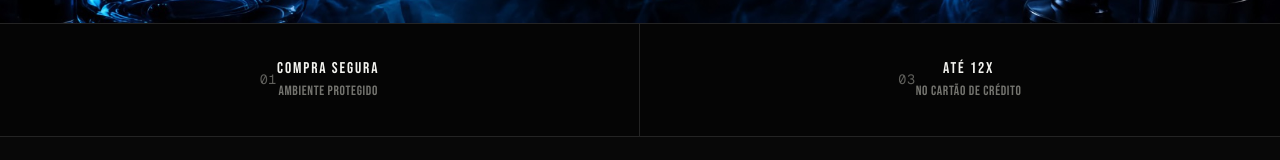
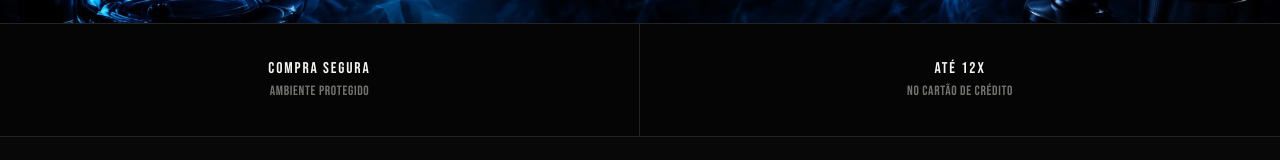
Before and after one commit to EpCreative/sos-pipe, a Next.js app: page / in a window 1280 px wide. Shown: the part 608-768 px from the top of the page. Built offline with nearby package versions, Linux system fonts and the light colour scheme.

Commit message:
Remover números da faixa de benefícios

```diff
--- a/app/page.tsx
+++ b/app/page.tsx
@@ -30,8 +30,8 @@ const categories = [
 ];
 
 const assurances = [
-  ["01", "COMPRA SEGURA", "Ambiente protegido"],
-  ["03", "ATÉ 12X", "No cartão de crédito"],
+  ["COMPRA SEGURA", "Ambiente protegido"],
+  ["ATÉ 12X", "No cartão de crédito"],
 ];
 
 export default function Home() {
@@ -91,9 +91,8 @@ export default function Home() {
       </section>
 
       <section className="assuranceBar" aria-label="Benefícios da loja">
-        {assurances.map(([number, title, text]) => (
+        {assurances.map(([title, text]) => (
           <article key={title}>
-            <span className="assuranceNumber">{number}</span>
             <div>
               <h2>{title}</h2>
               <p>{text}</p>
```
